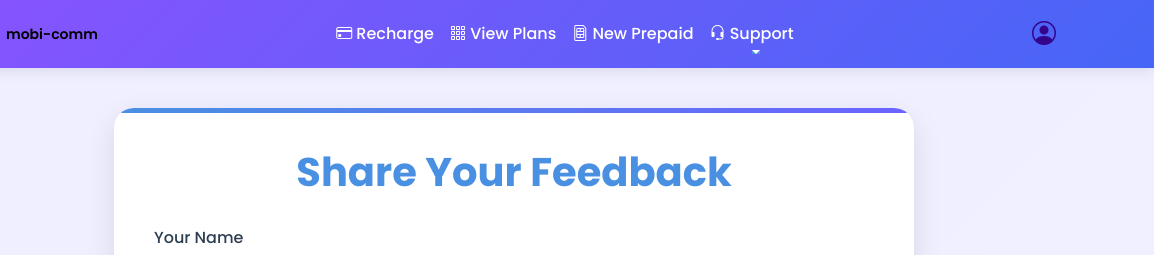
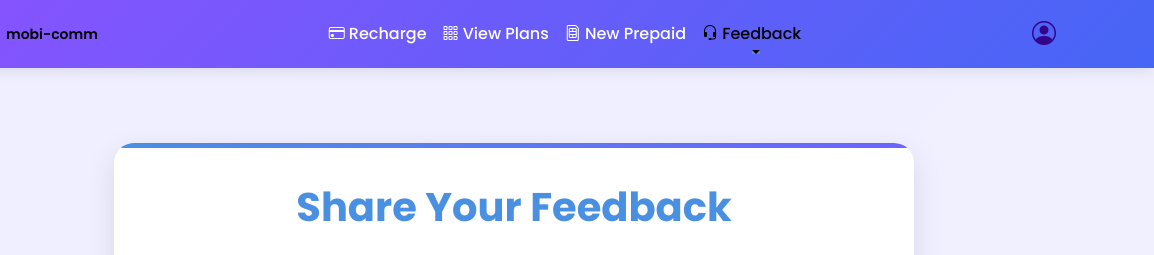
Before and after one commit to PRANIGA38/Mobi-Comm, a plain HTML site: page src/pages/Feedback.html in a window 1280 px wide. Shown: the top 255 px of the page, 126-1280 px from the left. Drawn offline with nearby package versions, Linux system fonts and the light colour scheme.

Commit message:
Updation

```diff
--- a/src/css/Feedback.css
+++ b/src/css/Feedback.css
@@ -70,6 +70,7 @@ body {
     max-width: 800px;
     margin: 40px auto;
     background: white;
+    margin-top: 75px;
     padding: 40px;
     border-radius: 20px;
     box-shadow: 0 10px 30px rgba(0, 0, 0, 0.1);
--- a/src/pages/Feedback.html
+++ b/src/pages/Feedback.html
@@ -51,12 +51,11 @@
                             </a>
                         </li>
                         <li class="nav-item dropdown">
-                            <a class="nav-link dropdown-toggle" href="#" id="supportDropdown" data-bs-toggle="dropdown">
-                                <i class="bi bi-headset"></i> Support
+                            <a class="nav-link dropdown-toggle active" href="#" id="supportDropdown" data-bs-toggle="dropdown">
+                                <i class="bi bi-headset"></i> Feedback
                             </a>
                             <ul class="dropdown-menu">
                                 <li><a class="dropdown-item" href="/src/pages/FAQs.html"><i class="bi bi-question-circle me-2"></i>FAQs</a></li>
-                                <li><a class="dropdown-item active" href="/src/pages/Feedback.html"><i class="bi bi-chat-text me-2"></i>Feedback</a></li>
                                 <li><a class="dropdown-item" href="#Contact"><i class="bi bi-telephone me-2"></i>Contact</a></li>
                             </ul>
                         </li>
```
Also changed, not shown: src/pages/FAQs.html (+2 -3 lines), src/pages/NewPrepaid.html (+1 -1 lines).
